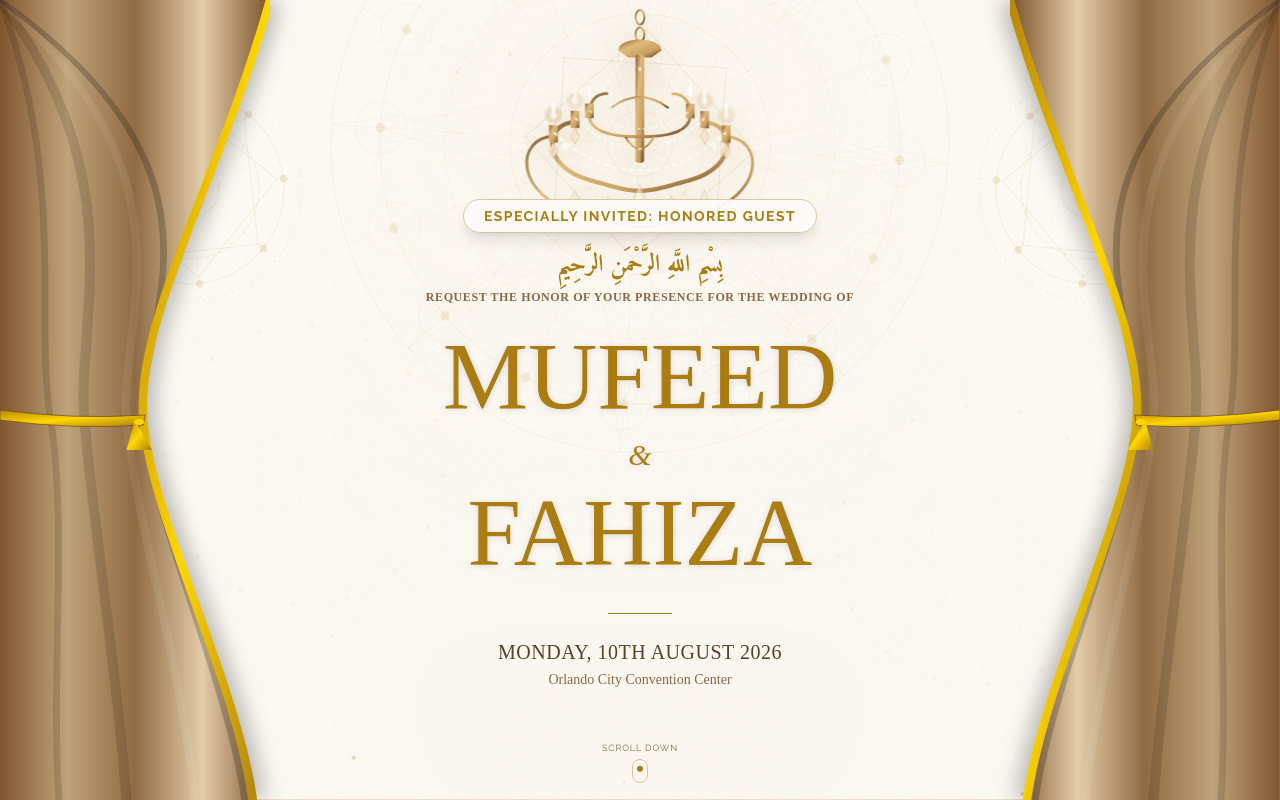
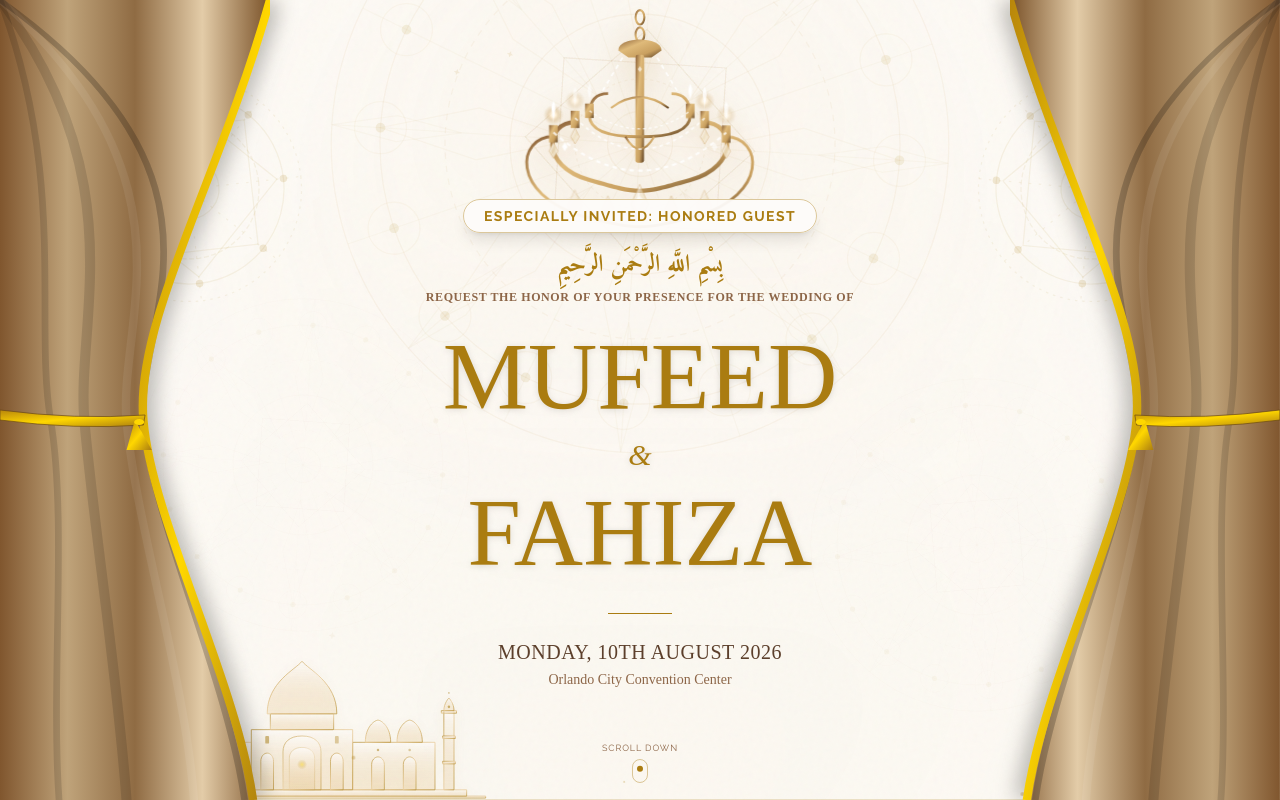
Before and after one commit to adilkt16/invyte-two, a React (Vite) app: page /invite/1 in a window 1280 px wide. Both pictures are taken after a click on the element 640 px from the left and 380 px from the top of the page. Built offline with nearby package versions, Linux system fonts and the light colour scheme.

Commit message:
feat: add ArabianMonument component and integrate it into the Invitation hero background

```diff
--- /dev/null
+++ b/src/components/ArabianMonument.jsx
@@ -0,0 +1,138 @@
+import React from 'react';
+import { motion } from 'framer-motion';
+
+export default function ArabianMonument({ className = "" }) {
+  return (
+    <div className={`relative w-full max-w-lg mx-auto pointer-events-none select-none ${className}`}>
+      <svg
+        viewBox="0 0 600 220"
+        className="w-full h-auto drop-shadow-[0_2px_8px_rgba(170,124,17,0.08)]"
+        fill="none"
+        xmlns="http://www.w3.org/2000/svg"
+      >
+        <defs>
+          {/* Gold gradients for outlines */}
+          <linearGradient id="monumentGold" x1="0%" y1="0%" x2="100%" y2="100%">
+            <stop offset="0%" stopColor="#aa7c11" stopOpacity="1.0" />
+            <stop offset="50%" stopColor="#e5c185" stopOpacity="1.0" />
+            <stop offset="100%" stopColor="#aa7c11" stopOpacity="1.0" />
+          </linearGradient>
+
+          {/* Subtle fill gradient */}
+          <linearGradient id="monumentFill" x1="0%" y1="0%" x2="0%" y2="100%">
+            <stop offset="0%" stopColor="#fdfbf9" stopOpacity="0.8" />
+            <stop offset="100%" stopColor="#e5c185" stopOpacity="0.3" />
+          </linearGradient>
+
+          {/* Window glow gradient */}
+          <radialGradient id="windowGlow" cx="50%" cy="50%" r="50%">
+            <stop offset="0%" stopColor="#ffd700" stopOpacity="0.95" />
+            <stop offset="100%" stopColor="#aa7c11" stopOpacity="0" />
+          </radialGradient>
+        </defs>
+
+        {/* Outer Frame Silhouette Lines */}
+        <g stroke="url(#monumentGold)" strokeWidth="1.2" fill="url(#monumentFill)">
+
+          {/* Base Platform */}
+          <path d="M 10 215 H 590 V 218 H 10 Z" />
+          <path d="M 40 205 H 560 V 215 H 40 Z" />
+
+          {/* Far Left Minaret */}
+          <path d="M 60 205 V 80 H 76 V 205 Z" />
+          <path d="M 56 80 H 80 V 84 H 56 Z" />
+          {/* Balcony 1 */}
+          <path d="M 58 120 H 78 V 124 H 58 Z" />
+          {/* Balcony 2 */}
+          <path d="M 58 160 H 78 V 164 H 58 Z" />
+          {/* Top Dome of Minaret */}
+          <path d="M 60 80 C 60 68 68 60 68 60 C 68 60 76 68 76 80 Z" />
+          <line x1="68" y1="60" x2="68" y2="52" />
+          <circle cx="68" cy="52" r="1" fill="#aa7c11" stroke="none" />
+
+          {/* Far Right Minaret */}
+          <path d="M 524 205 V 80 H 540 V 205 Z" />
+          <path d="M 520 80 H 544 V 84 H 520 Z" />
+          {/* Balcony 1 */}
+          <path d="M 522 120 H 542 V 124 H 522 Z" />
+          {/* Balcony 2 */}
+          <path d="M 522 160 H 542 V 164 H 522 Z" />
+          {/* Top Dome of Minaret */}
+          <path d="M 524 80 C 524 68 532 60 532 60 C 532 60 540 68 540 80 Z" />
+          <line x1="532" y1="60" x2="532" y2="52" />
+          <circle cx="532" cy="52" r="1" fill="#aa7c11" stroke="none" />
+
+          {/* Left Wing Structure */}
+          <path d="M 90 205 V 130 H 220 V 205 Z" />
+          {/* Left Wing Domes */}
+          <path d="M 110 130 C 110 105 125 95 130 95 C 135 95 150 105 150 130 Z" />
+          <path d="M 160 130 C 160 105 175 95 180 95 C 185 95 200 105 200 130 Z" />
+
+          {/* Right Wing Structure */}
+          <path d="M 380 205 V 130 H 510 V 205 Z" />
+          {/* Right Wing Domes */}
+          <path d="M 400 130 C 400 105 415 95 420 95 C 425 95 440 105 440 130 Z" />
+          <path d="M 450 130 C 450 105 465 95 470 95 C 475 95 490 105 490 130 Z" />
+
+          {/* Main Central Structure */}
+          <path d="M 220 205 V 110 H 380 V 205 Z" />
+
+          {/* Central Dome Drum */}
+          <rect x="250" y="85" width="100" height="25" rx="1" />
+
+          {/* Central onion dome */}
+          <path d="M 245 85 C 245 35 290 15 300 2 C 310 15 355 35 355 85 Z" />
+
+          {/* Spire and Crescent Moon */}
+          <line x1="300" y1="2" x2="300" y2="-12" />
+          <path d="M 298 -16 C 298 -19 301 -21 301 -21 C 299 -21 296 -19 296 -16 C 296 -13 299 -11 301 -11 C 301 -11 298 -13 298 -16" />
+
+          {/* Arches & Porticos */}
+          {/* Central Grand Archway */}
+          <path d="M 270 205 V 145 C 270 130 280 120 300 120 C 320 120 330 130 330 145 V 205 Z" strokeWidth="1" />
+          <path d="M 280 205 V 155 C 280 145 288 138 300 138 C 312 138 320 145 320 155 V 205 Z" strokeWidth="0.5" />
+
+          {/* Side Arches (Left & Right of center) */}
+          <path d="M 235 205 V 160 C 235 152 240 147 245 147 C 250 147 255 152 255 160 V 205 Z" />
+          <path d="M 345 205 V 160 C 345 152 350 147 355 147 C 360 147 365 152 365 160 V 205 Z" />
+
+          {/* Wing Arches */}
+          <path d="M 120 205 V 165 C 120 158 125 153 130 153 C 135 153 140 158 140 165 V 205 Z" />
+          <path d="M 170 205 V 165 C 170 158 175 153 180 153 C 185 153 190 158 190 165 V 205 Z" />
+          <path d="M 410 205 V 165 C 410 158 415 153 420 153 C 425 153 430 158 430 165 V 205 Z" />
+          <path d="M 460 205 V 165 C 460 158 465 153 470 153 C 475 153 480 158 480 165 V 205 Z" />
+        </g>
+
+        {/* --- Animated Glowing Palace Windows --- */}
+        <g fill="#aa7c11" fillOpacity="0.8">
+          {/* Glow spots */}
+          <motion.circle
+            cx="300"
+            cy="165"
+            r="8"
+            fill="url(#windowGlow)"
+            animate={{ opacity: [0.3, 0.8, 0.3] }}
+            transition={{ duration: 4, repeat: Infinity, ease: "easeInOut" }}
+          />
+
+          {/* Twinkling Windows */}
+          {/* Main Central Row */}
+          <motion.rect x="242" y="120" width="6" height="12" rx="1.5" animate={{ opacity: [0.2, 0.85, 0.2] }} transition={{ duration: 3.5, repeat: Infinity, delay: 0.2 }} />
+          <motion.rect x="352" y="120" width="6" height="12" rx="1.5" animate={{ opacity: [0.2, 0.85, 0.2] }} transition={{ duration: 3.5, repeat: Infinity, delay: 0.9 }} />
+
+          {/* Left Wing Windows */}
+          <motion.circle cx="130" cy="142" r="2" animate={{ opacity: [0.1, 0.8, 0.1] }} transition={{ duration: 2.5, repeat: Infinity, delay: 0 }} />
+          <motion.circle cx="180" cy="142" r="2" animate={{ opacity: [0.1, 0.8, 0.1] }} transition={{ duration: 2.5, repeat: Infinity, delay: 0.6 }} />
+
+          {/* Right Wing Windows */}
+          <motion.circle cx="420" cy="142" r="2" animate={{ opacity: [0.1, 0.8, 0.1] }} transition={{ duration: 2.8, repeat: Infinity, delay: 0.3 }} />
+          <motion.circle cx="470" cy="142" r="2" animate={{ opacity: [0.1, 0.8, 0.1] }} transition={{ duration: 2.8, repeat: Infinity, delay: 0.9 }} />
+
+          {/* Minaret Top Lanterns */}
+          <motion.circle cx="68" cy="74" r="2" animate={{ opacity: [0.3, 0.9, 0.3] }} transition={{ duration: 2.0, repeat: Infinity, delay: 0.1 }} />
+          <motion.circle cx="532" cy="74" r="2" animate={{ opacity: [0.3, 0.9, 0.3] }} transition={{ duration: 2.0, repeat: Infinity, delay: 0.7 }} />
+        </g>
+      </svg>
+    </div>
+  );
+}
--- a/src/components/Invitation.jsx
+++ b/src/components/Invitation.jsx
@@ -11,6 +11,7 @@ import DrapedCurtains from './DrapedCurtains';
 import AudioPlayer from './AudioPlayer';
 import FloatingPetals from './FloatingPetals';
 import SubtleAnimatedBackground from './SubtleAnimatedBackground';
+import ArabianMonument from './ArabianMonument';
 
 // Decorative components
 const SectionDivider = () => (
@@ -659,6 +660,11 @@ export default function Invitation() {
               </p>
             </div>
 
+            {/* Small Arabian Monument in Hero Background (pinned to bottom border, far left) */}
+            <div className="absolute bottom-0 left-8 sm:left-20 md:left-28 w-full max-w-[280px] sm:max-w-[350px] md:max-w-[380px] z-0 opacity-[0.8] flex justify-start items-end">
+              <ArabianMonument />
+            </div>
+
             {/* Pulse Indicator */}
             <div className="absolute bottom-4 left-[50%] translate-x-[-50%] z-20 flex flex-col items-center">
               <span className="font-raleway text-[9px] uppercase tracking-widest text-[#8d6648] mb-1">
```
